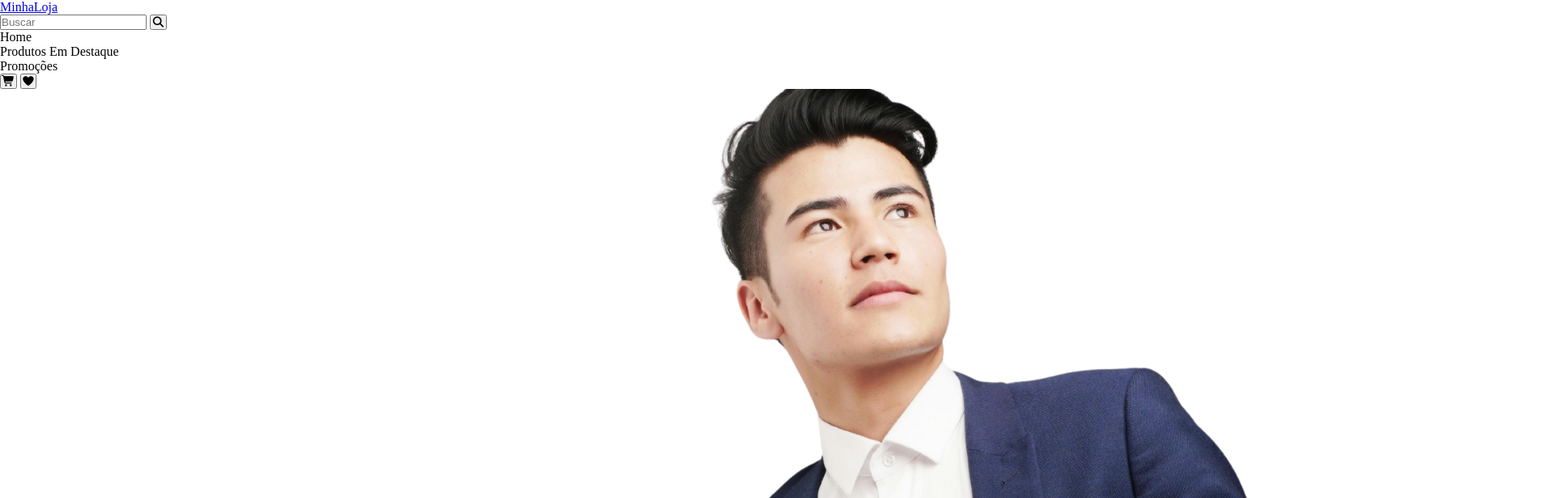
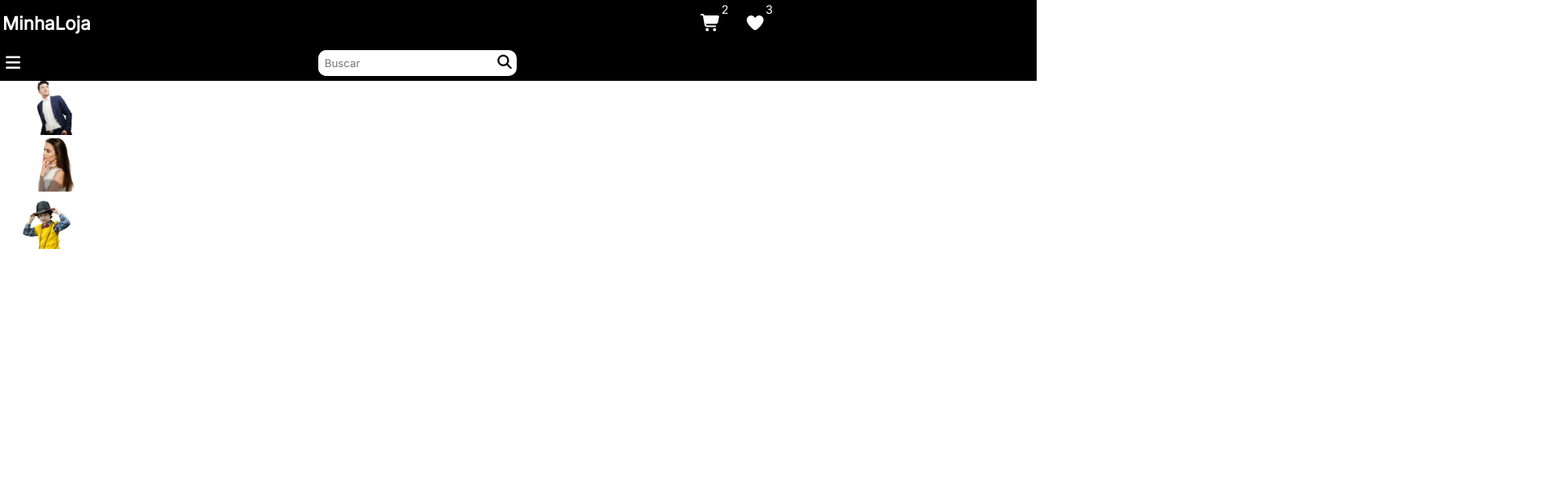
Before and after one commit to marceloguima/projeto-carolsel, a plain HTML site: page index.html in a window 1280 px wide. Shown: the top 616 px of the page at 81% size, 1920 px wide, since content can reach past the window. Drawn offline with Linux system fonts and the light colour scheme.

Commit message:
ajusta o header para telas as telas entre 320px e 500px

```diff
--- a/index.html
+++ b/index.html
@@ -3,8 +3,17 @@
     <head>
         <meta charset="UTF-8" />
         <meta name="viewport" content="width=device-width, initial-scale=1.0" />
+        <link rel="preconnect" href="https://fonts.googleapis.com" />
+        <link rel="preconnect" href="https://fonts.gstatic.com" crossorigin />
+        <link
+            href="https://fonts.googleapis.com/css2?family=Inter:ital,opsz@0,14..32;1,14..32&display=swap"
+            rel="stylesheet"
+        />
 
-        <link rel="stylesheet" href="https://cdnjs.cloudflare.com/ajax/libs/font-awesome/7.0.0/css/all.min.css">
+        <link
+            rel="stylesheet"
+            href="https://cdnjs.cloudflare.com/ajax/libs/font-awesome/7.0.0/css/all.min.css"
+        />
 
         <link rel="stylesheet" href="./style.css" />
         <title>Document</title>
@@ -16,18 +25,27 @@
                     <a href="#">MinhaLoja</a>
                 </div>
                 <form>
-                    <input type="text" placeholder="Buscar">
-                    <button><i class="fa-solid fa-magnifying-glass"></i></button>
+                    <input type="text" placeholder="Buscar" />
+                    <button>
+                        <i class="fa-solid fa-magnifying-glass"></i>
+                    </button>
                 </form>
                 <ul>
-                    <li>Home</li>
-                    <li>Produtos Em Destaque</li>
-                    <li>Promoções</li>
+                    <li><a href="#">Home</a></li>
+                    <li><a href="#">Produtos Em Destaque</a></li>
+                    <li><a href="#">Promoções</a></li>
                 </ul>
-
-                <button><i class="fa-solid fa-cart-shopping"></i></button>
-                <button><i class="fa-solid fa-heart"></i></button>
-
+                <div class="cart-notification">
+                    <button class="btn-cart">
+                        <i class="fa-solid fa-cart-shopping"></i>
+                        <span>2</span>
+                    </button>
+                    <button class="btn-notification">
+                        <i class="fa-solid fa-heart"></i>
+                        <span>3</span>
+                    </button>
+                </div>
+                <button class="menu"><i class="fa-solid fa-bars"></i></button>
             </nav>
         </header>
         <main class="container">
--- a/style.css
+++ b/style.css
@@ -1,5 +1,126 @@
-*{
+* {
     margin: 0;
     padding: 0;
     box-sizing: border-box;
+    font-family: "Inter", sans-serif;
 }
+
+:root {
+    --preto-puro: #000;
+    --branco-puro: #fff;
+    --preto-texto: #333333;
+}
+
+body {
+    width: 100vw;
+    height: 100vh;
+}
+/* ********************Iníco header************************** */
+header {
+    background: var(--preto-puro);
+    width: 100vw;
+    height: 100px;
+
+
+}
+
+nav {
+    display: grid;
+    grid-template-columns: auto auto auto;
+    grid-template-rows: auto 40px;
+    row-gap: 5px;
+    align-items: center;
+    padding: 3px;
+}
+
+.logo{
+    width: 70px;
+}
+
+.logo a {
+    text-decoration: none;
+    color: var(--branco-puro);
+    font-size: 1.4rem;
+    font-weight: 600;
+    grid-column: 1 / 2;
+}
+
+form {
+    width: 245px;
+
+    grid-column: 2 / 4;
+    grid-row: 2 / 3;
+    background: var(--branco-puro);
+    border-radius: 10px;
+
+}
+
+form input{
+    width: 215px;
+    padding: 8px;
+    border-radius: 10px 0 0 10px;
+    border: none;
+}
+
+form button{
+    background: var(--branco-puro);
+    border: none;
+    width: 20px;
+    height: 20px;
+    font-size: 1.1rem;
+
+}
+
+ul {
+    display: none;
+}
+
+li {
+}
+
+li a {
+    color: var(--branco-puro);
+    text-decoration: none;
+}
+
+.cart-notification{
+ grid-column: 3 / 4;
+}
+
+
+.menu,
+.btn-cart,
+.btn-notification {
+    background: transparent;
+    border: none;
+    color: var(--branco-puro);
+    width: 50px;
+    height: 50px;
+    font-size: 1.3rem;
+    justify-items: end;
+}
+
+.btn-cart, .btn-notification{
+    position: relative;
+}
+
+.btn-cart span, .btn-notification span{
+    font-size: .9rem;
+    position: absolute;
+    top: 0;
+}
+
+
+.menu{
+    grid-column: 1 / 2;
+    grid-row: 2 / 3;
+   display: flex;
+   align-items: center;
+
+}
+
+/**********************Fim header*********************** */
+
+img {
+    width: 100px;
+}
```
